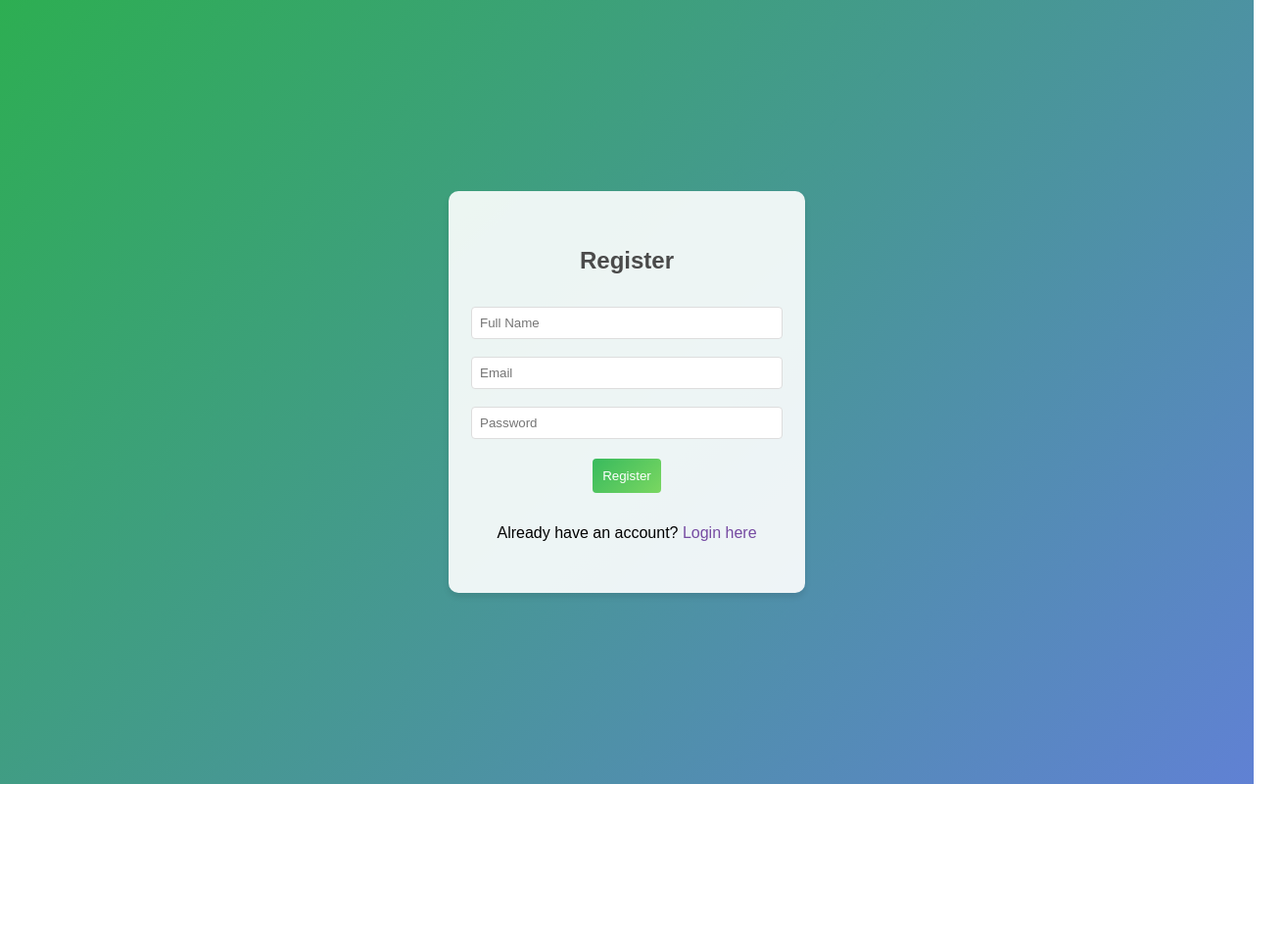
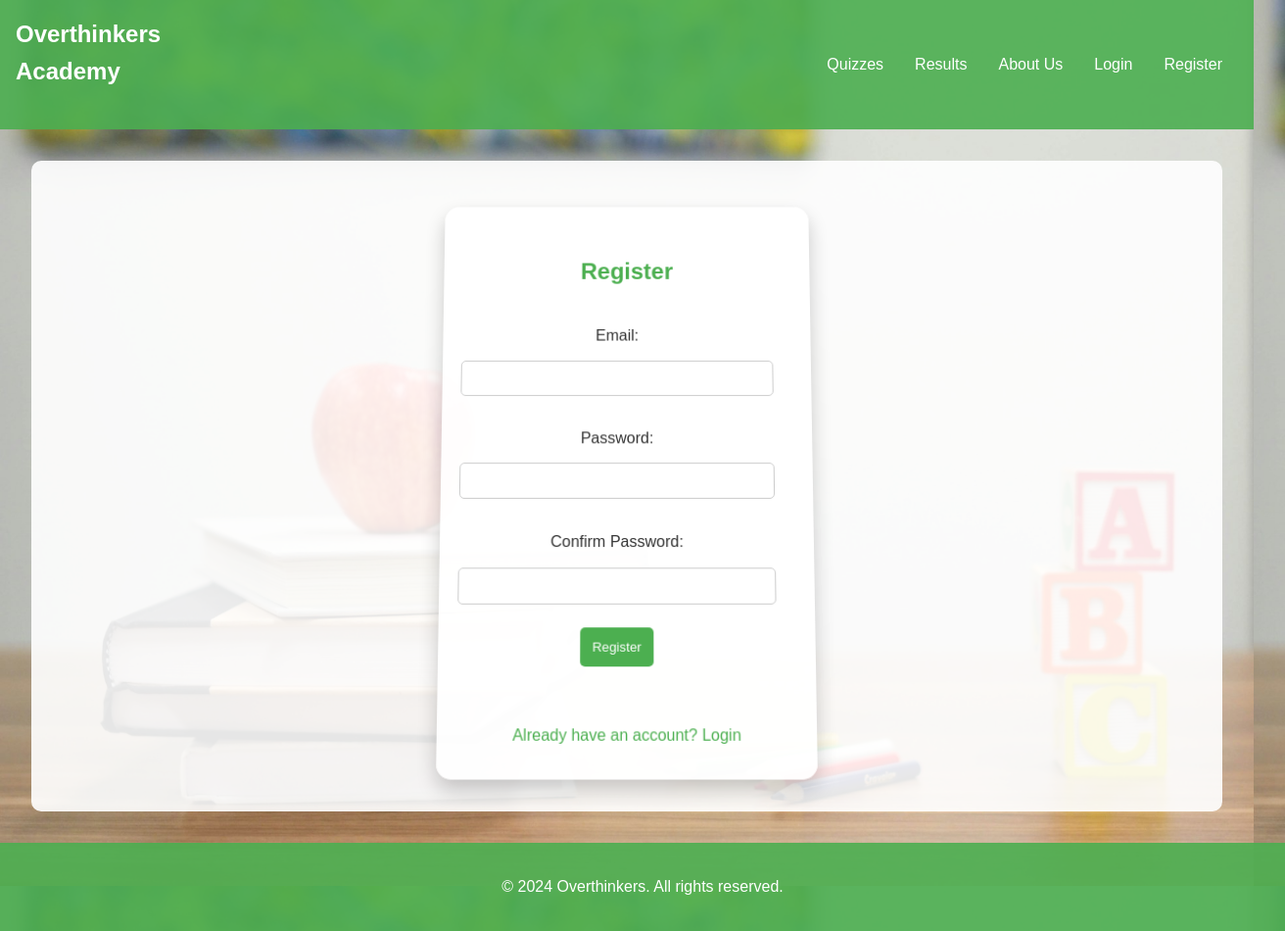
Before and after one commit to antasprojects/educational-game, a plain HTML site: page client/register.html in a window 1280 px wide. Shown: the whole page at 98% size, 1312 px wide, since content can reach past the window. Before the commit the page ends 800 px from the top, so only its background shows below. Drawn offline with Linux system fonts and the light colour scheme.

Commit message:
add styling to login and register pages

```diff
--- a/client/register.html
+++ b/client/register.html
@@ -3,72 +3,109 @@
 <head>
     <meta charset="UTF-8">
     <meta name="viewport" content="width=device-width, initial-scale=1.0">
-    <title>Register - Overthinkers Academy</title>
+    <title>Overthinkers Academy - Register</title>
     <link rel="stylesheet" href="styles.css">
+    <script defer src="./javascript/script.js"></script>
     <style>
-        body {
-            background: linear-gradient(135deg, #2dae52, #6081d4);
+        main {
             display: flex;
             justify-content: center;
             align-items: center;
-            height: 100vh;
-            margin: 0;
-            font-family: Arial, sans-serif;
+            min-height: calc(100vh - 200px);
         }
-        .register-container {
-            background: rgba(255, 255, 255, 0.9);
-            padding: 2rem;
-            border-radius: 10px;
-            box-shadow: 0 4px 6px rgba(0, 0, 0, 0.1);
-            width: 300px;
+        #register {
+            background-color: rgba(255, 255, 255, 0.9);
+            padding: 30px;
+            border-radius: 15px;
+            box-shadow: 0 10px 20px rgba(0, 0, 0, 0.2);
+            width: 320px;
+            transform: perspective(1000px) rotateX(5deg);
+            transition: all 0.3s ease;
         }
-        h2 {
+        #register:hover {
+            transform: perspective(1000px) rotateX(0deg) translateY(-5px);
+            box-shadow: 0 15px 30px rgba(0, 0, 0, 0.3);
+        }
+        #register h2 {
+            color: #4CAF50;
             text-align: center;
-            color: #4a4a4a;
+            margin-bottom: 20px;
         }
-        form {
+        #registerForm {
             display: flex;
             flex-direction: column;
         }
-        input {
-            margin: 10px 0;
+        #registerForm label {
+            margin-bottom: 5px;
+            color: #333;
+        }
+        #registerForm input {
             padding: 10px;
-            border: 1px solid #ddd;
-            border-radius: 4px;
+            margin-bottom: 15px;
+            border: 1px solid #ccc;
+            border-radius: 5px;
         }
-        button {
-            background: linear-gradient(135deg, #38ba5d, #7ad761);
+        #registerForm button {
+            background-color: #4CAF50;
             color: white;
+            padding: 12px;
             border: none;
-            padding: 10px;
-            border-radius: 4px;
+            border-radius: 5px;
             cursor: pointer;
-            margin-top: 10px;
+            transition: background-color 0.3s ease;
         }
-        .login-link {
-            text-align: center;
-            margin-top: 20px;
+        #registerForm button:hover {
+            background-color: #45a049;
         }
-        .login-link a {
-            color: #764ba2;
+        .register-options {
+            display: flex;
+            justify-content: center;
+            margin-top: 15px;
+        }
+        .register-options a {
+            color: #4CAF50;
             text-decoration: none;
         }
+        .register-options a:hover {
+            text-decoration: underline;
+        }
     </style>
-    <script src="./javascript/register.js"></script>
-    <script defer src="./javascript/script.js"></script>
 </head>
 <body>
-    <div class="register-container">
-        <h2>Register</h2>
-        <form id="registerForm">
-            <input type="text" id="name" placeholder="Full Name" required>
-            <input type="email" id="email" placeholder="Email" required>
-            <input type="password" id="password" placeholder="Password" required>
-            <button type="submit">Register</button>
-        </form>
-        <div class="login-link">
-            <p>Already have an account? <a href="login.html">Login here</a></p>
-        </div>
-    </div>
+    <header>
+        <div class="logo"><a href="index.html">Overthinkers Academy</a></div>
+        <nav id="nav-bar">
+            <ul>
+                <li><a href="quizzes.html">Quizzes</a></li>
+                <li><a href="results.html">Results</a></li>
+                <li><a href="about-us.html">About Us</a></li>
+                <li><a href="login.html">Login</a></li>
+                <li><a href="register.html">Register</a></li>
+            </ul>
+        </nav>
+    </header>
+
+    <main>
+        <section id="register">
+            <h2>Register</h2>
+            <form id="registerForm">
+                <label for="registerEmail">Email:</label>
+                <input type="email" id="registerEmail" required>
+                <label for="registerPassword">Password:</label>
+                <input type="password" id="registerPassword" required>
+                <label for="confirmPassword">Confirm Password:</label>
+                <input type="password" id="confirmPassword" required>
+                <button type="submit">Register</button>
+                <p id="registerFeedback" class="feedback"></p>
+            </form>
+            <div class="register-options">
+                <a href="login.html">Already have an account? Login</a>
+            </div>
+        </section>
+    </main>
+
+    <footer>
+        <p>&copy; 2024 Overthinkers. All rights reserved.</p>
+    </footer>
 </body>
 </html>
--- a/client/styles.css
+++ b/client/styles.css
@@ -187,3 +187,74 @@ footer {
         max-width: 100%;
     }
 }
+#login-container {
+    max-width: 400px;
+    margin: 2rem auto;
+    padding: 2rem;
+    background-color: rgba(255, 255, 255, 0.9);
+    border-radius: 8px;
+    box-shadow: 0 4px 6px rgba(0, 0, 0, 0.1);
+}
+
+#login-container h2 {
+    text-align: center;
+    margin-bottom: 1.5rem;
+    color: #4CAF50;
+}
+
+.form-group {
+    margin-bottom: 1rem;
+}
+
+.form-group label {
+    display: block;
+    margin-bottom: 0.5rem;
+    font-weight: bold;
+    color: #333;
+}
+
+.form-group input {
+    width: 100%;
+    padding: 0.75rem;
+    border: 1px solid #ccc;
+    border-radius: 4px;
+    font-size: 1rem;
+}
+
+.btn-primary {
+    display: block;
+    width: 100%;
+    padding: 0.75rem;
+    background-color: #4CAF50;
+    color: white;
+    border: none;
+    border-radius: 4px;
+    font-size: 1rem;
+    cursor: pointer;
+    transition: background-color 0.3s ease;
+}
+
+.btn-primary:hover {
+    background-color: #45a049;
+}
+
+.login-options {
+    display: flex;
+    justify-content: space-between;
+    margin-top: 1rem;
+}
+
+.login-options a {
+    color: #4CAF50;
+    text-decoration: none;
+    font-size: 0.9rem;
+}
+
+.login-options a:hover {
+    text-decoration: underline;
+}
+
+.logo a {
+    color: #fff;
+    text-decoration: none;
+}
```
Also changed, not shown: client/login.html (+80 -43 lines).
